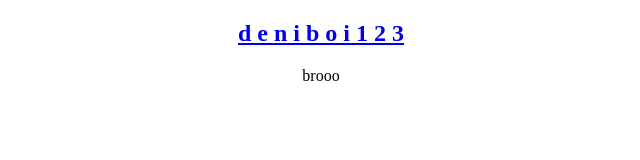
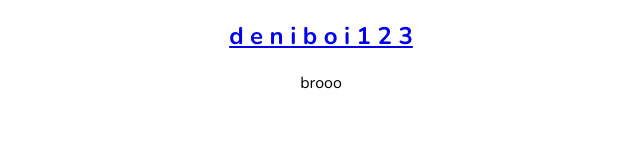
Before and after one commit to deniboi123/deniboi123.github.io, a plain HTML site: page index.html in a window 1280 px wide. Shown: the whole page, without its empty margins (319-959 px from the left). Drawn offline with nearby package versions, Linux system fonts and the light colour scheme.

Commit message:
Update index.html

```diff
--- a/index.html
+++ b/index.html
@@ -2,9 +2,12 @@
 <html>
   <head>
     <title>Bro</title>
+    <link rel="preconnect" href="https://fonts.googleapis.com">
+<link rel="preconnect" href="https://fonts.gstatic.com" crossorigin>
+<link href="https://fonts.googleapis.com/css2?family=Nunito:wght@400;700&display=swap" rel="stylesheet">
   </head>
 
-  <body style="text-align: center;">
+  <body style="text-align: center; font-family: Nunito;">
     <h2><a href="https://github.com/deniboi123">d e n i b o i 1 2 3</a></h2>
       <p>brooo</p>
   </body>
```
